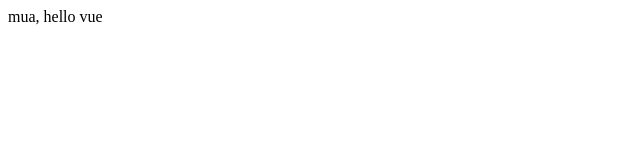
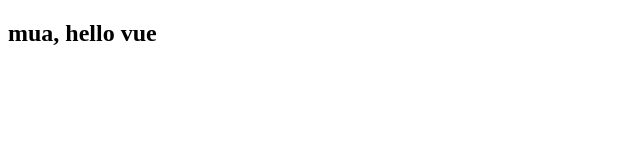
Before and after one commit to Jasmine-wu/iVue2.0, a plain HTML site: page index.html in a window 1280 px wide. Shown: the whole page, without its empty margins (0-640 px from the left). Drawn offline with Linux system fonts and the light colour scheme.

Commit message:
add {{}} and v-bind in View

```diff
--- a/index.html
+++ b/index.html
@@ -4,7 +4,7 @@
     <meta charset="UTF-8">
     <meta http-equiv="X-UA-Compatible" content="IE=edge">
     <meta name="viewport" content="width=device-width, initial-scale=1.0">
-    <title>Document</title>
+    <title>购物车</title>
 </head>
 <body>
     <!--
@@ -20,7 +20,15 @@
 
     <!-- 宿主文件View(模版)->Dom -->
     <div id="app">
-        {{title}}
+        <!-- <h2 title="{{title}}">  这是错的，我们要用v-bind指令-->
+        <!-- v-bind:title="title" 把data里的title值绑定到h2的title属性上-->
+        <!-- 简写:title -->
+
+        <h2 v-bind:title="title">
+
+         <!-- 插值文本{{}} -->
+           {{title}}
+        </h2>
     </div>
 
     <!-- 引入vue.js -->
```
